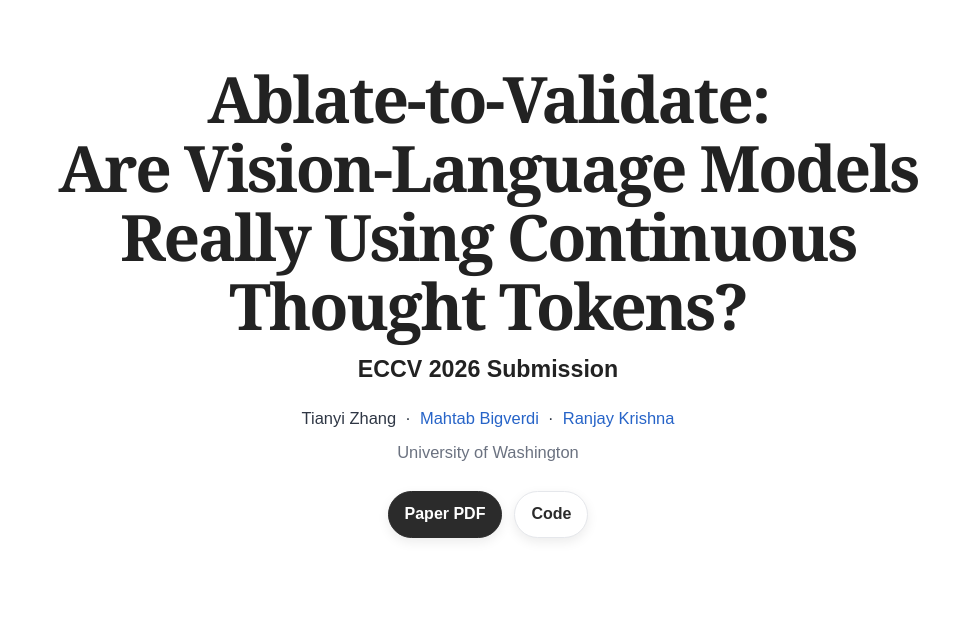
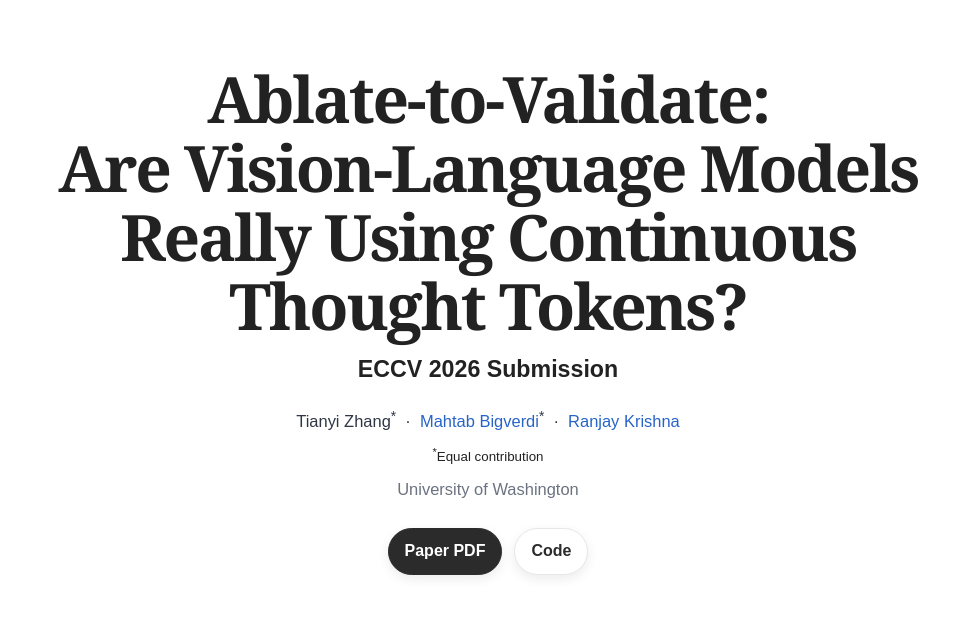
Before and after one commit to tjazhang/ablate_to_validate, a plain HTML site: page docs/index.html in a window 1280 px wide. Shown: the top 619 px of the page, without its empty margins (152-1127 px from the left). Drawn offline with Linux system fonts and the light colour scheme; a web font is replaced by a local one.

Commit message:
Add co-first author stars and equal contribution note

```diff
--- a/docs/index.html
+++ b/docs/index.html
@@ -364,7 +364,10 @@
       <div class="venue">ECCV 2026 Submission</div>
 
       <div class="authors">
-        Tianyi Zhang &nbsp;&middot;&nbsp; <a href="https://mahtabbigverdi.github.io/">Mahtab Bigverdi</a> &nbsp;&middot;&nbsp; <a href="https://www.ranjaykrishna.com/">Ranjay Krishna</a>
+        Tianyi Zhang<sup>*</sup> &nbsp;&middot;&nbsp; <a href="https://mahtabbigverdi.github.io/">Mahtab Bigverdi</a><sup>*</sup> &nbsp;&middot;&nbsp; <a href="https://www.ranjaykrishna.com/">Ranjay Krishna</a>
+      </div>
+      <div class="equal-contribution">
+        <small><sup>*</sup>Equal contribution</small>
       </div>
 
       <div class="affiliations">
```
Also changed, not shown: README.md.
